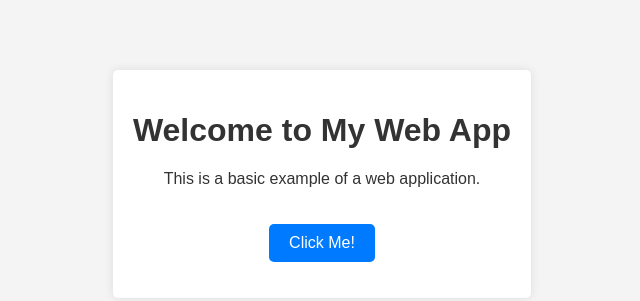
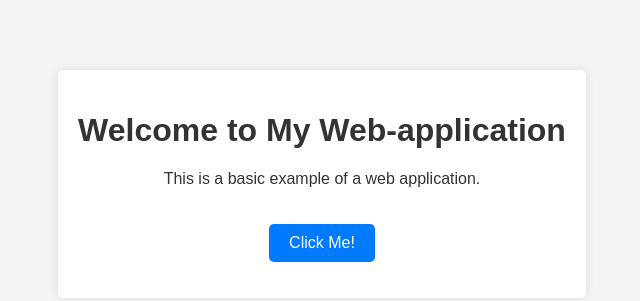
Before and after one commit to Dilip-Devopos/web-app, a plain HTML site: page index.html in a window 1280 px wide. Shown: the part 216-517 px from the top of the page, without its empty margins (318-958 px from the left). Drawn offline with Linux system fonts and the light colour scheme.

Commit message:
Update index.html

```diff
--- a/index.html
+++ b/index.html
@@ -8,7 +8,7 @@
 </head>
 <body>
     <div class="container">
-        <h1>Welcome to My Web App</h1>
+        <h1>Welcome to My Web-application </h1>
         <p>This is a basic example of a web application.</p>
         <button id="clickButton">Click Me!</button>
         <p id="responseMessage"></p>
```
